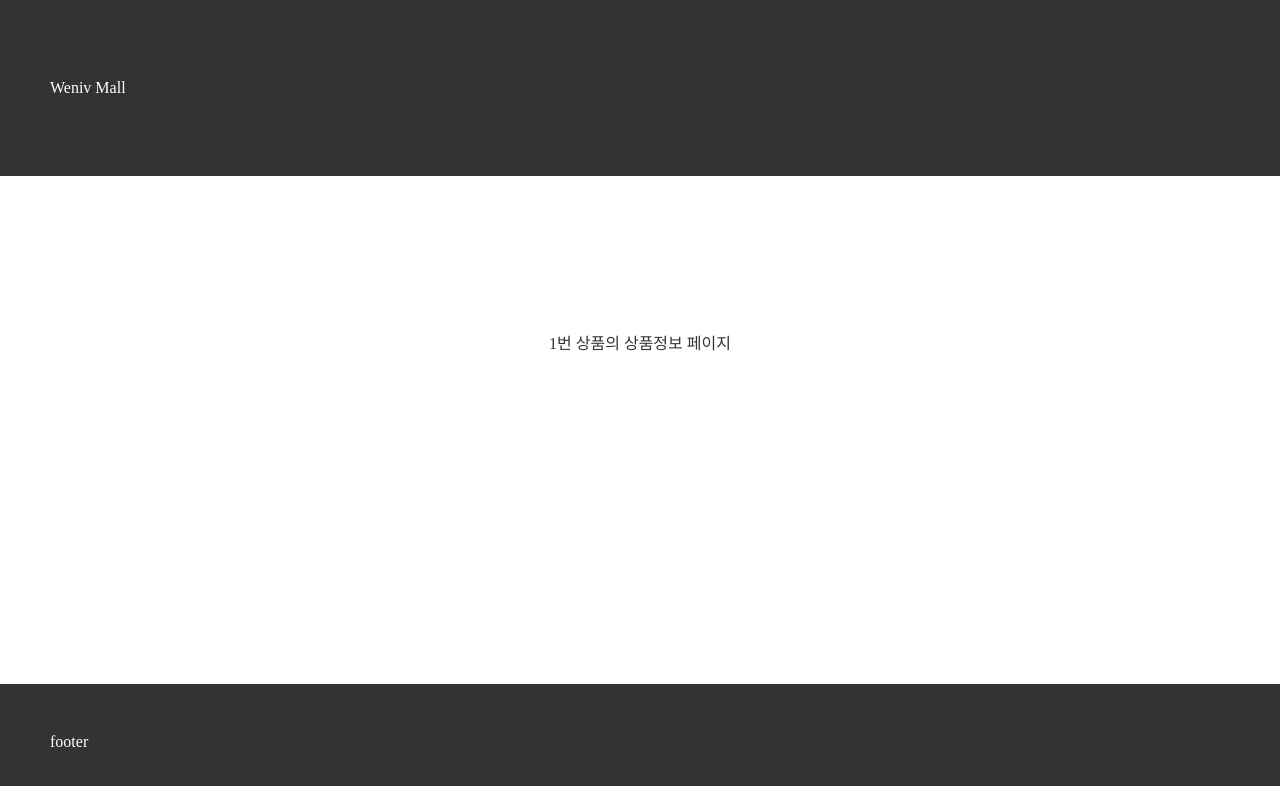
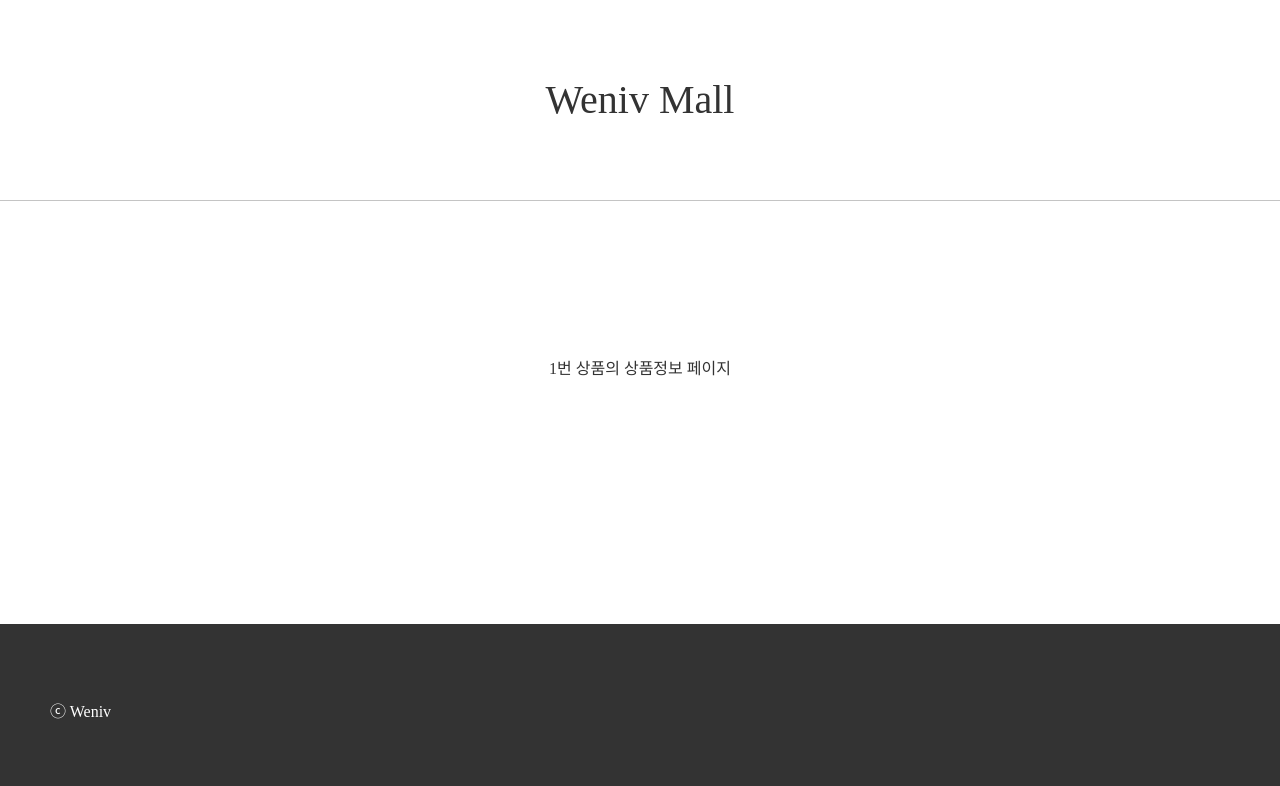
Before and after one commit to sypear/weniv-mall-react, a React (Create React App) app: page /1 in a window 1280 px wide. Shown: the top 786 px of the page. Built offline with nearby package versions, Linux system fonts and the light colour scheme.

Commit message:
💄 헤더, 푸터 패딩 등 스타일 조절

```diff
--- a/src/components/Footer/Footer.jsx
+++ b/src/components/Footer/Footer.jsx
@@ -2,7 +2,7 @@ import React from 'react';
 import styled from 'styled-components';
 
 const FooterWrapper = styled.footer`
-  padding: 50px;
+  padding: 80px 50px;
   color: var(--white);
   background-color: var(--text-color);
 `;
@@ -10,7 +10,7 @@ const FooterWrapper = styled.footer`
 const Footer = () => {
   return (
     <FooterWrapper>
-      footer
+      ⓒ Weniv
     </FooterWrapper>
   );
 }
--- a/src/components/Header/Header.jsx
+++ b/src/components/Header/Header.jsx
@@ -3,9 +3,11 @@ import { Link } from 'react-router-dom';
 import styled from 'styled-components'
 
 const HeaderWrapper = styled.header`
-  padding: 80px 50px;
-  color: var(--white);
-  background-color: var(--text-color);
+  padding: 80px 0;
+  color: var(--text-color);
+  font-size: 40px;
+  text-align: center;
+  border-bottom: 1px solid var(--border-color);
 `;
 
 export default function Header() {
```
